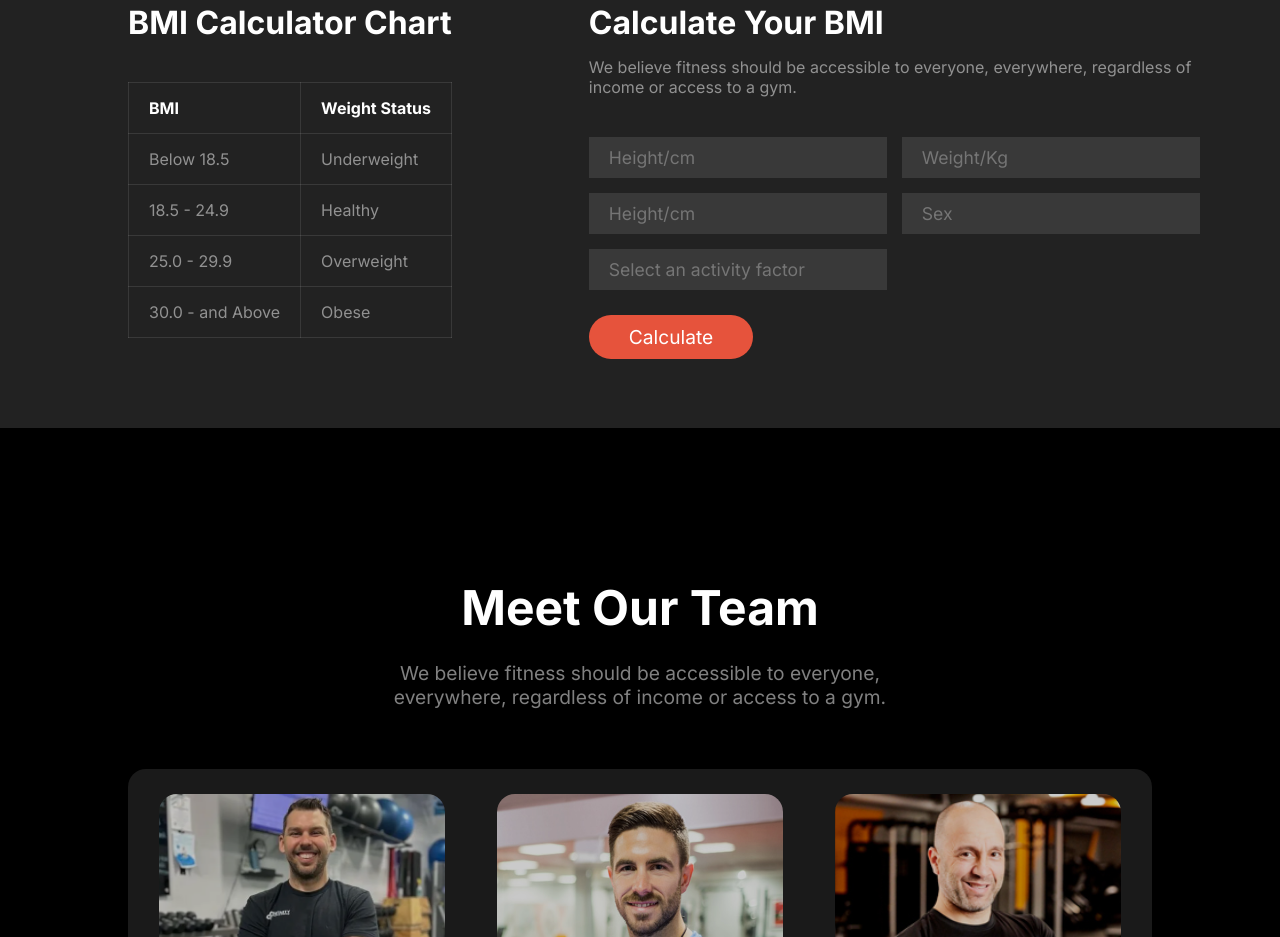
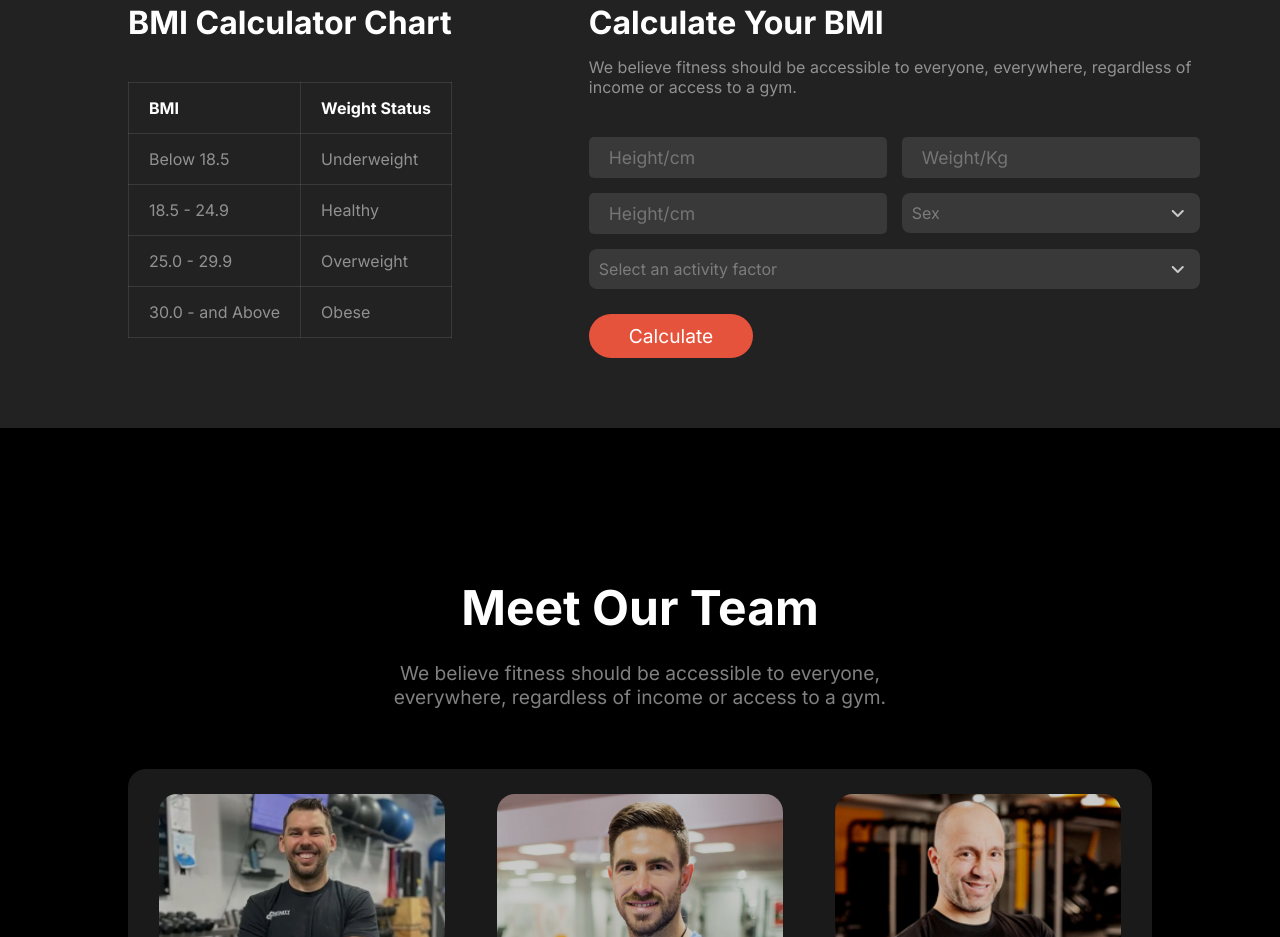
Before and after one commit to asifhasan973/fitness, a plain HTML site: page index.html in a window 1280 px wide. Shown: the part 4511-5448 px from the top of the page. Drawn offline with Linux system fonts and the light colour scheme; a web font is replaced by a local one.

Commit message:
input feild done

```diff
--- a/index.html
+++ b/index.html
@@ -307,20 +307,21 @@
                   placeholder="Height/cm"
                   id=""
                 />
-                <input
-                  type="text"
-                  name=""
-                  class="input-cmn"
-                  placeholder="Sex"
-                  id=""
-                />
-                <input
-                  type="text"
-                  name=""
-                  class="input-cmn"
-                  placeholder="Select an activity factor"
-                  id=""
-                />
+
+                <div class="dropdown-container">
+                  <select class="dropdown">
+                    <option value="sex">Sex</option>
+                    <option value="male">Male</option>
+                    <option value="female">Female</option>
+                  </select>
+                </div>
+              </div>
+              <div class="dropdown-container dropdown-2">
+                <select class="dropdown">
+                  <option value="activity">Select an activity factor</option>
+                  <option value="yes">Yes</option>
+                  <option value="No">No</option>
+                </select>
               </div>
               <button class="cmn-btn">Calculate</button>
             </div>
--- a/style.css
+++ b/style.css
@@ -448,12 +448,15 @@ bmi
   grid-template-columns: 1fr 1fr;
   gap: 15px;
 }
+.input-feild input {
+  border-radius: 5px;
+}
 .input-cmn {
   border-style: none;
 
   padding: 10px 20px;
   background: rgba(255, 255, 255, 0.1);
-  color: rgba(255, 255, 255, 0.5);
+  color: rgba(255, 255, 255, 0.6);
   font-size: 1.1rem;
 }
 .calculator button {
@@ -478,7 +481,48 @@ bmi
   color: white;
 }
 
-/* meet-team */
+.dropdown {
+  width: 100%;
+  padding: 10px;
+  background: rgba(255, 255, 255, 0.1);
+  color: rgba(255, 255, 255, 0.341);
+  border: none;
+  border-radius: 8px;
+  appearance: none;
+  -webkit-appearance: none;
+  -moz-appearance: none;
+  font-size: 16px;
+}
+
+.dropdown option {
+  background-color: #333;
+  color: rgba(255, 255, 255, 0.6);
+}
+
+.dropdown:focus {
+  outline: none;
+  border: 1px solid #666;
+}
+.dropdown-container {
+  position: relative;
+}
+.dropdown-container:after {
+  content: '\f107';
+  font-family: 'FontAwesome';
+  font-size: 16px;
+  position: absolute;
+  right: 15px;
+  top: 50%;
+  transform: translateY(-50%);
+  color: #ccc;
+  z-index: 0;
+}
+.dropdown-2 {
+  margin-top: 15px;
+}
+/*
+meet-team
+*/
 .meet-team-imgs {
   margin-top: 60px;
   display: grid;
@@ -726,7 +770,7 @@ hr {
   }
   .bmi-calculator {
     grid-template-columns: 1fr;
-    padding: 15px;
+    padding: 50px 15px;
   }
   .input-cmn {
     font-size: 0.9rem;
```
